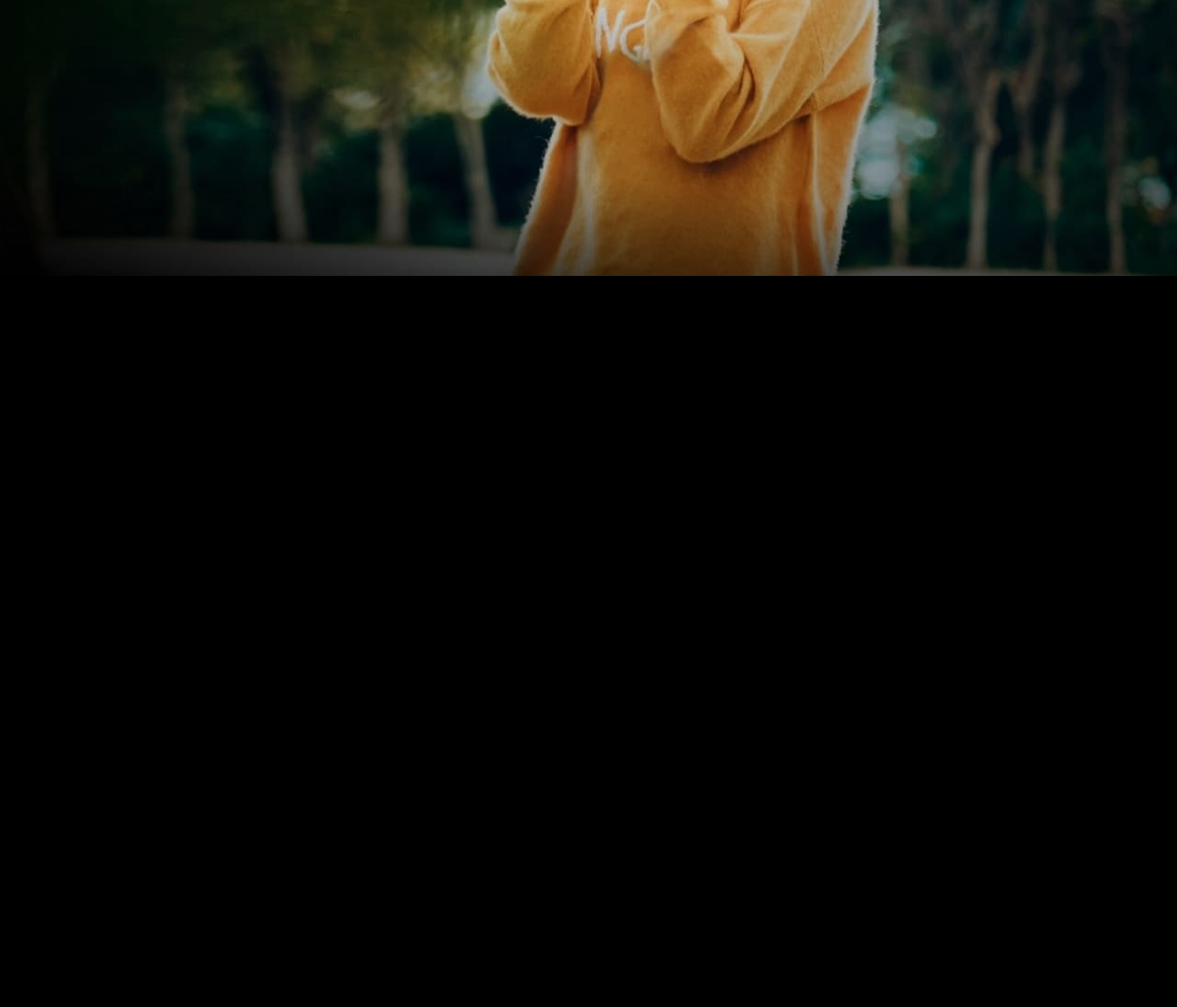
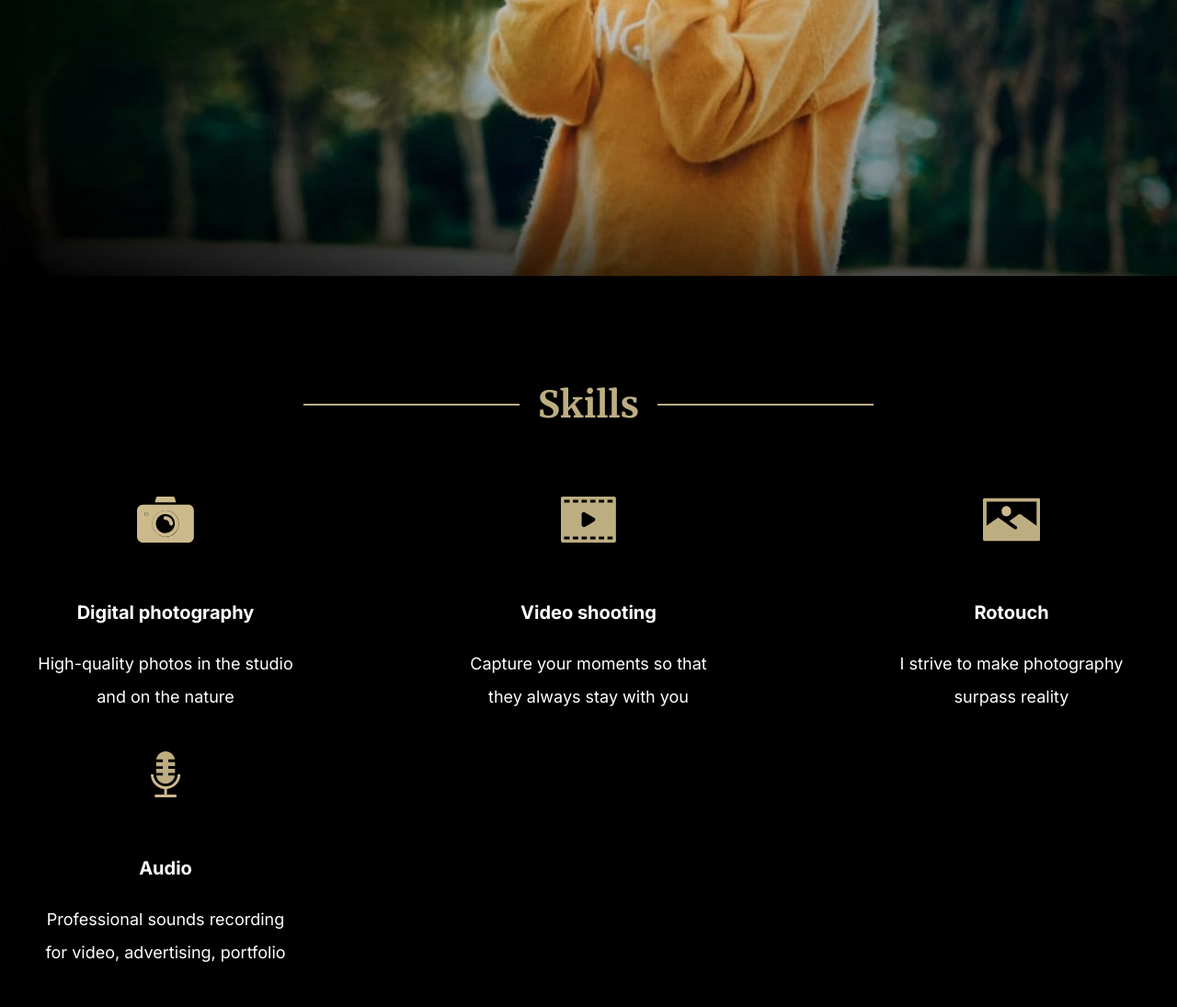
Before and after one commit to ViktoriaAfitova/portfolio-project, a plain HTML site: page portfolio/index.html in a window 1280 px wide. Shown: the part 606-1701 px from the top of the page at 92% size. Before the commit the page ends 906 px from the top, so only its background shows below. Drawn offline with Linux system fonts and the light colour scheme.

Commit message:
feat: add skills section

```diff
--- a/portfolio/index.html
+++ b/portfolio/index.html
@@ -50,6 +50,38 @@
                 <button class="btn__gold" data-i18="hire">Hire me</button>
             </div>
         </section>
+    <div class="container">
+        <section id="skills">
+            <div class="title-container">
+                <h2 class="section-title" data-i18="skills">Skills</h2>
+            </div>
+            <div class="skills-items">
+                <div class="skill-item">
+                    <h4 data-i18="skill-title-1">Digital photography</h4>
+                    <p class="skill-item__text" data-i18="skill-text-1">
+                        High-quality photos in the studio and on the nature
+                    </p>
+                </div>
+                <div class="skill-item">
+                    <h4 data-i18="skill-title-2">Video shooting</h4>
+                    <p class="skill-item__text" data-i18="skill-text-2">
+                        Capture your moments so that they always stay with you
+                    </p>
+                </div>
+                <div class="skill-item">
+                    <h4 data-i18="skill-title-3">Rotouch</h4>
+                    <p class="skill-item__text" data-i18="skill-text-3">
+                        I strive to make photography surpass reality
+                    </p>
+                </div>
+                <div class="skill-item">
+                    <h4 data-i18="skill-title-4">Audio</h4>
+                    <p class="skill-item__text" data-i18="skill-text-4">Professional sounds recording for video, advertising, portfolio
+                    </p>
+                </div>
+            </div>
+        </section>
+    </div>
     </main>
 </body>
 </html>
--- a/portfolio/style.css
+++ b/portfolio/style.css
@@ -60,6 +60,14 @@ header {
 .header-logo:hover {
     filter: invert(26%) sepia(15%) saturate(638%) hue-rotate(7deg) brightness(92%) contrast(87%);
 }
+.sun-icon {
+    margin: 0px 20px 0px 20px;
+    transition: 0.3s;
+    cursor: pointer;
+}
+.sun-icon:hover {
+    filter: invert(26%) sepia(15%) saturate(638%) hue-rotate(7deg) brightness(92%) contrast(87%);
+}
 nav {
     margin-left: auto;
 }
@@ -90,62 +98,12 @@ nav {
 .switch-item__lang:hover {
     color: var(--color-gold);
 }
-/* #hero {
-    width: 100%;
-    height: 910px;
-    background-image: url('./assets/img/header-bg.jpg');
-    background-position: center -90px;
-    background-repeat: no-repeat;
-    background-size: contain;
-    max-width: 1440px;
-}
-.hero-container {
-    position: relative;
-    height: 100%;
-    background-color: var(--color-black);
-    margin-bottom: 50px;
-    z-index: -10;
-}
-.hero-content {
-    width: 485px;
-    position: absolute;
-    top: 200px;
-    left: 150px;
-}
-.hero-title {
-    font-family: 'Merriweather', serif;
-    font-weight: 700;
-    font-size: var(--font1);
-    line-height: 120px;
-    color: var(--color-white);
-    margin-bottom: -10px;
-}
-.hero-text {
-    margin-bottom: 25px;
-}
-.btn__gold {
-    width: 220px;
-    height: 55px;
-    border: none;
-    background-color: var(--color-gold);
-    font-family: 'Inter', sans-serif;
-    font-weight: 400;
-    font-size: 20px;
-    line-height: 40px;
-    color: var(--color-black);
-    cursor: pointer;
-}
-.btn__gold:hover {
-    color: var(--color-white);
-} */
-
 .hero {
 	padding: 181px 0 330px 80px;
   background-image: url('./assets/img/header-bg.jpg');
   background-position: center -90px;
   background-repeat: no-repeat;
 }
-
 .hero__content {
 	display: flex;
 	flex-direction: column;
@@ -181,3 +139,73 @@ nav {
 .btn__gold:hover {
     color: var(--color-white);
 }
+#skills {
+    padding-top: 100px;
+}
+.title-container {
+    margin: auto;
+    margin-bottom: 60px;
+    width: 50%;
+    background-image: linear-gradient(to top, #000 39px, #bdae82 39px, #bdae82 41px, #000 41px);
+}
+.section-title {
+    font-family: 'Merriweather', serif;
+    font-weight: 700;
+    font-size: var(--font2);
+    line-height: 80px;
+    color: var(--color-gold);
+    margin: auto;
+    padding: 0 20px;
+    width: min-content;
+    background-color: var(--color-black);
+}
+.skills-items {
+    width: 100%;
+    display: flex;
+    justify-content: space-between;
+    flex-wrap: wrap;
+}
+.skill-item {
+    width: 280px;
+    background-position: center top;
+    cursor: pointer;
+    margin: 0px 20px 23px 20px;
+}
+h4:hover,
+.skill-item__text:hover {
+    filter: invert(79%) sepia(11%) saturate(904%) hue-rotate(7deg) brightness(87%) contrast(90%);
+}
+.skill-item:nth-child(1) {
+    background-image: url('./assets/svg/camera.svg');
+    background-size: 62px 50px;
+    background-repeat: no-repeat;
+}
+.skill-item:nth-child(2) {
+    background-image: url('./assets/svg/video.svg');
+    background-size: 62px 50px;
+    background-repeat: no-repeat;
+}
+.skill-item:nth-child(3) {
+    background-image: url('./assets/svg/image.svg');
+    background-size: 62px 50px;
+    background-repeat: no-repeat;
+}
+.skill-item:nth-child(4) {
+    background-image: url('./assets/svg/mic.svg');
+    background-size: 62px 50px;
+    background-repeat: no-repeat;
+}
+h4 {
+    padding-top: 80px;
+    font-weight: 700;
+    text-align: center;
+    margin-bottom: 4px;
+    color: var(--color-white);
+}
+.skill-item__text {
+    font-family: 'Inter', sans-serif;
+    font-weight: 400;
+    font-size: var(--font4);
+    line-height: 36px;
+    text-align: center;
+}
```
Also changed, not shown: portfolio/assets/svg/image.svg (added), portfolio/assets/svg/mic.svg (added), portfolio/assets/svg/video.svg (added).
